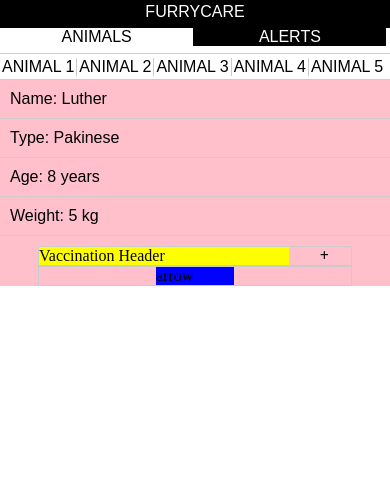
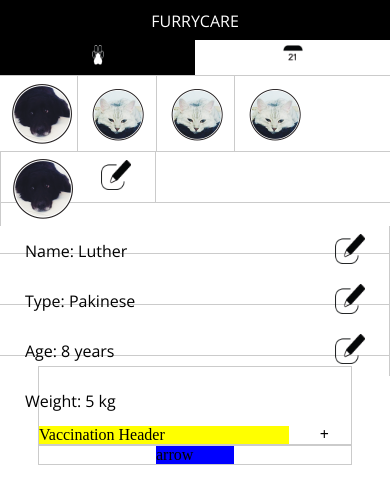
Before and after one commit to chen1203/Final_WS, a plain HTML site: page app/public/index.html in a window 390 px wide. Drawn offline with nearby package versions, Linux system fonts and the light colour scheme; no server answers.

Commit message:
design css and images was added

```diff
--- a/app/public/css/style.css
+++ b/app/public/css/style.css
@@ -1,3 +1,5 @@
+@import url(http://fonts.googleapis.com/css?family=Open+Sans);
+
 /* FOR ALL */
 * {
 	margin:0;
@@ -14,40 +16,47 @@ a{
 	text-decoration: none;
 	color:black;
 }
-
 .clear {
 	clear: both;
 }
 
 @media (max-width: 500px){
-
 	#wrapper{
 		width:100%;
 		margin:0 auto;
-		background-color: pink;
 	}
 	#title_section{
 		width: 100%;
-		height: 25px;
+		height: 30px;
 		background-color: #000000;
 		color: #ffffff;
 		text-align: center;
-		font-family: arial,sans-serif;
-		padding-top: 3px;
+		font-family: Open Sans,arial,sans-serif;
+		padding-top: 10px;
 	}
-
 	#main_nav {
 		width: 100%;
-		height: 25px;
+		height: 35px;
 		background-color: #ffffff;
-		font-family: arial,sans-serif;
+		font-family: Open Sans,arial,sans-serif;
 		color: #000000;
 	}
-
+	#main_nav>ul {
+		height: 100%;
+	}
 	#main_nav li {
-		width: 49.55%;
+		width: 50%;
+		height: 100%;
 		float: left;
 		text-align: center;
+	}
+	#main_nav a {
+		display: block;	/* ASK TOM */
+		padding-top: 5px;
+	}
+	#main_nav img {
+		width: 20px;
+		height: 20px;
 	}
 	.active {
 		background:#000000;
@@ -55,107 +64,128 @@ a{
 	.active>a {
 		color: #ffffff;
 	}
-
 	#animal_nav {
 		width: 100%;
-		height: 25px;
+		height: 75px;
 		background-color: #ffffff;
-		font-family: arial,sans-serif;
+		font-family: Open Sans,arial,sans-serif;
 		color: #000000;
 		border-top: 1px solid #CBCBCB;
 		border-bottom: 1px solid #CBCBCB;
 	}
-
+	#animal_nav>ul {
+		height: 100%;
+	}
 	#animal_nav li {
-		width: 19.55%;
+		width: 19.83%;
+		height: 100%;
 		float: left;
 		text-align: center;
 		border-left: 1px solid #CBCBCB;
-		margin-top: 4px;
 	}
-
 	#animal_nav li:nth-child(1) {
 		border: none;
 	}
-
+	#animal_nav a {
+		height: 100%;
+		display: block;
+	}
+	#animal_nav img {
+		display: block;
+	}
 	#simple_details {
 		width: 100%;
 	}
-
 	#simple_details>section {
 		width: 100%;
-		font-family: arial,sans-serif;
+		height: 50px;
+		font-family: Open Sans,arial,sans-serif;
 		border-bottom: 1px solid #CBCBCB;
-		padding: 10px 0px 10px 10px;
+		/*padding: 10px 0px 10px 10px; */
 	}
-
+	/*#simple_details>section>section{*/
+	.simple_detail_edit_img, .simple_detail_desc {
+		float:left;
+		height: 100%;
+		position: relative;
+	}
+	/* section that holds the edit img  */
+	.simple_detail_edit_img {
+		width: 19.7%;
+		height: 100%;
+		border-right : 1px solid #CBCBCB;
+	}
+	.simple_detail_edit_img>img {
+		display: block;
+		width: 30px;
+		height: 30px;
+		position: absolute;
+		left: 30%;
+		top: 15%;
+	}
+	.simple_detail_desc {
+		width: 80%;
+		height: 100%;
+	}
+	.simple_detail_desc>section {
+		position: absolute;
+		left: 8%;
+		top: 28%;
+	}
 	#complex_details{
 		width: 100%;
 		padding-top: 10px;
 	}
-
 	.scroll_list {
 		width: 80%;
 		margin: 0 auto;
 		border: 1px solid #CBCBCB;
 	}
-
 	/* first li of section scroll_list */
 	.scroll_list_title {
 		width:100%;
 		border-bottom: 1px solid #CBCBCB;
 	}
-
 	.scroll_list_title>section {
 		float: left;
 	}
-
 	.scroll_list_title>section:nth-child(1){
 		width:80%;
 		background-color: yellow;
 	}
-
 	.scroll_list_title>section:nth-child(2){
 		padding-left: 10%;
 		font-weight: bold;
 	}
-
 	/* last li of section scroll_list */
 	.scroll_list_arrow {
 		width:100%;
 		border-top: 1px solid #CBCBCB;
 	}
-
 	.scroll_list_arrow>section {
 		width:25%;
 		background-color: blue;
 		margin: 0 auto;
 	}
-
 	/* all other sections  */
 	.scroll_list_item{
 		width: 100%;
 	}
-
 	.scroll_list_item>section {
 		float: left;
 	}
-
 	.scroll_list_item>section:nth-child(1) {
 		background-color: red;
 		width: 30%;
 	}
-
 	.scroll_list_item>section:nth-child(2) {
 		background-color: purple;
 		width: 70%;
 	}
-
 	.scroll_list_item>section:nth-child(2)>section {
 		width:100%;
 		position: relative;
 	}
-
 	.edit_button{
 		position: absolute;
 		right: 2%;
--- a/app/public/data/actions.json
+++ /dev/null
@@ -1,4 +0,0 @@
- [{"action":"Buy Books","done": false},
- 	{"action":"Buy Shoes","done": false},
-	{"action":"Collect Tickets","done": false},
-	{"action":"Call Dan","done": false}]
--- a/app/public/index.html
+++ b/app/public/index.html
@@ -11,26 +11,46 @@
 					<section id="title_section">	 FURRYCARE </section>
 					<nav id="main_nav" ng-controller="MainNavCtrl">
 						<ul>
-								<li data-ng-click="checkSelectedLink('animals')" ng-class="{'active' : isActive('animals')}"> <a href="#"> ANIMALS </a> </li>
-								<li data-ng-click="checkSelectedLink('alerts')" ng-class="{'active' : isActive('alerts')}"> <a href=".html"> ALERTS </a> </li>
+								<li data-ng-click="checkSelectedLink('animals')" ng-class="{'active' : isActive('animals')}">
+									<a href="#"> <img src="images/animals_icon.png"> </a>
+								</li>
+								<li data-ng-click="checkSelectedLink('alerts')" ng-class="{'active' : isActive('alerts')}">
+									<a href="alerts.html"> <img src="images/alerts_icon.png"> </a>
+								</li>
 						</ul>
 					</nav>
 				</header>
 				<main>
 						<nav id="animal_nav">
 						<ul>
-								<li> <a href="#"> 					ANIMAL 1 		</a> </li>
-								<li> <a href="#">		 			ANIMAL 2		</a> </li>
-								<li> <a href="#">					ANIMAL 3	 	</a> </li>
-								<li> <a href="#"> 					ANIMAL 4		</a> </li>
-								<li> <a href="#"> 					ANIMAL 5		</a> </li>
+								<li> <a href="#"> <img src="images/animal1.png">	</a> </li>
+								<li> <a href="#"> <img src="images/animal2.png">	</a> </li>
+								<li> <a href="#"> <img src="images/animal2.png">	</a> </li>
+								<li> <a href="#"> <img src="images/animal2.png">	</a> </li>
+								<li> <a href="#"> <img src="images/animal1.png">	</a> </li>
 						</ul>
 					</nav>
 					<section id="simple_details">
-						<section>Name: Luther</section>
-						<section>Type: Pakinese</section>
-						<section>Age: 8 years</section>
-						<section>Weight: 5 kg</section>
+						<section>
+							<section class="simple_detail_edit_img"> <img src="images/edit.png"> </section>
+							<section class="simple_detail_desc"> <section> Name: Luther </section> </section>
+							<div class="clear"></div>
+						</section>
+						<section>
+							<section class="simple_detail_edit_img"> <img src="images/edit.png"> </section>
+							<section class="simple_detail_desc"> <section> Type: Pakinese </section> </section>
+							<div class="clear"></div>
+						</section>
+						<section>
+							<section class="simple_detail_edit_img"> <img src="images/edit.png"> </section>
+							<section class="simple_detail_desc"> <section> Age: 8 years </section> </section>
+							<div class="clear"></div>
+						</section>
+						<section>
+							<section class="simple_detail_edit_img"> <img src="images/edit.png"> </section>
+							<section class="simple_detail_desc"> <section> Weight: 5 kg </section> </section>
+							<div class="clear"></div>
+						</section>
 					</section>
 					<section id="complex_details">
 							<section class="scroll_list">
--- a/app/public/js/furrycare.js
+++ b/app/public/js/furrycare.js
@@ -12,7 +12,7 @@ furrycareApp.controller('FurryCtrl', function($scope,$http) {
 
 furrycareApp.controller('MainNavCtrl',function($scope){
     //in first run the selected li in main nav be the alerts
-    $scope.selectedMainNavLink = 'alerts';
+    $scope.selectedMainNavLink = 'animals';
     // when user click on one of mainNav link he send a 'string' contain the name of li
     $scope.checkSelectedLink = function (nowSelectedLink) {
         $scope.selectedMainNavLink = nowSelectedLink;
@@ -21,8 +21,8 @@ furrycareApp.controller('MainNavCtrl',function($scope){
     $scope.isActive = function (nowSelectedLink) {
         return $scope.selectedMainNavLink === nowSelectedLink;
     };
+});
 
-});
 furrycareApp.controller('ListController', function ($scope) {
 
     $scope.open = function(item){
--- a/app/public/js/scroll_list.js
+++ b/app/public/js/scroll_list.js
@@ -1,4 +1,4 @@
-function ItemController($scope) {
+/*function ItemController($scope) {
 }
 
 function ListController($scope) {
@@ -22,4 +22,4 @@ function ListController($scope) {
     $scope.close = function() {
         $scope.opened = undefined;
     };
-}
+}*/
```
Also changed, not shown: app/public/alerts.html (added, +30 -0 lines), app/public/index_first_try.html (deleted, +0 -35 lines), app/public/images/add.png (added), app/public/images/alerts_icon.png (added), app/public/images/animal1.png (added), app/public/images/animal2.png (added), app/public/images/animal3.png (added), app/public/images/animals_icon.png (added), app/public/images/edit.png (added), app/public/images/edit.svg (added).
